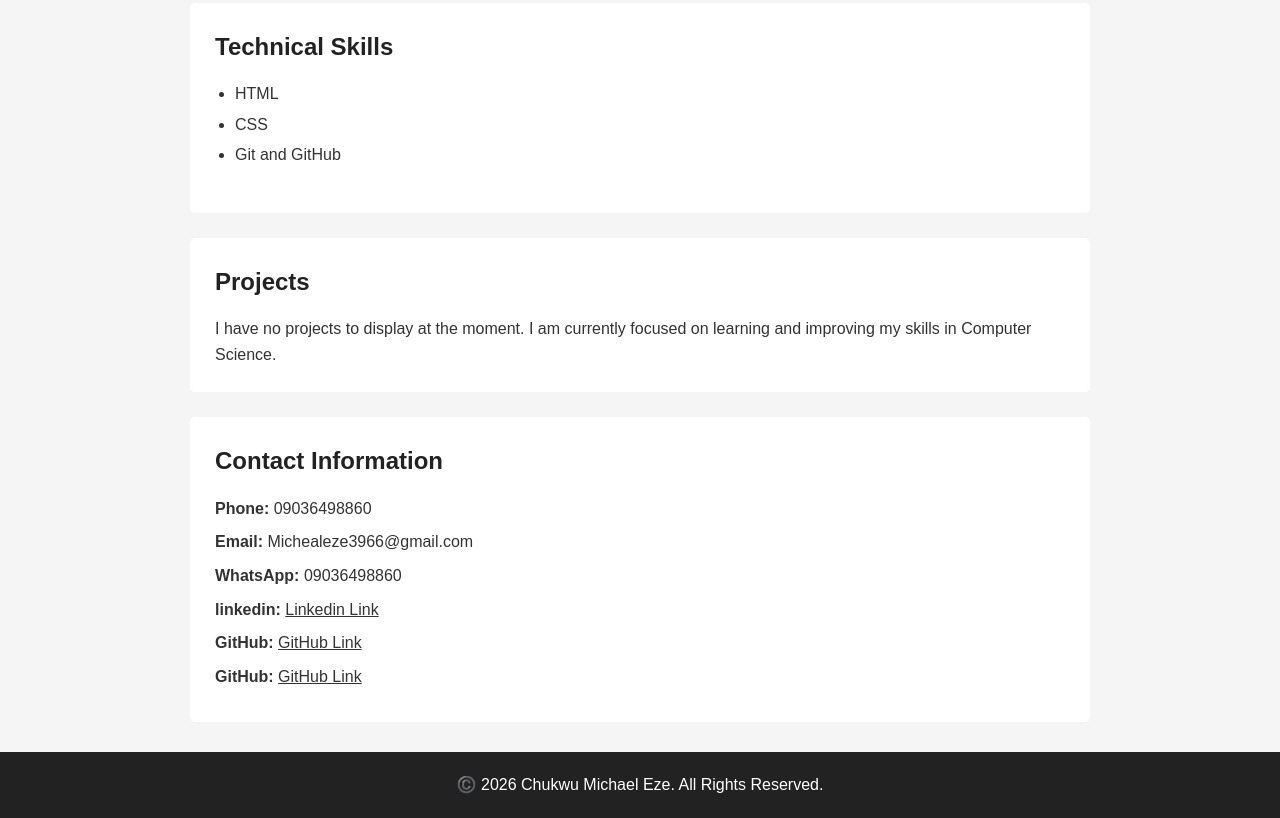
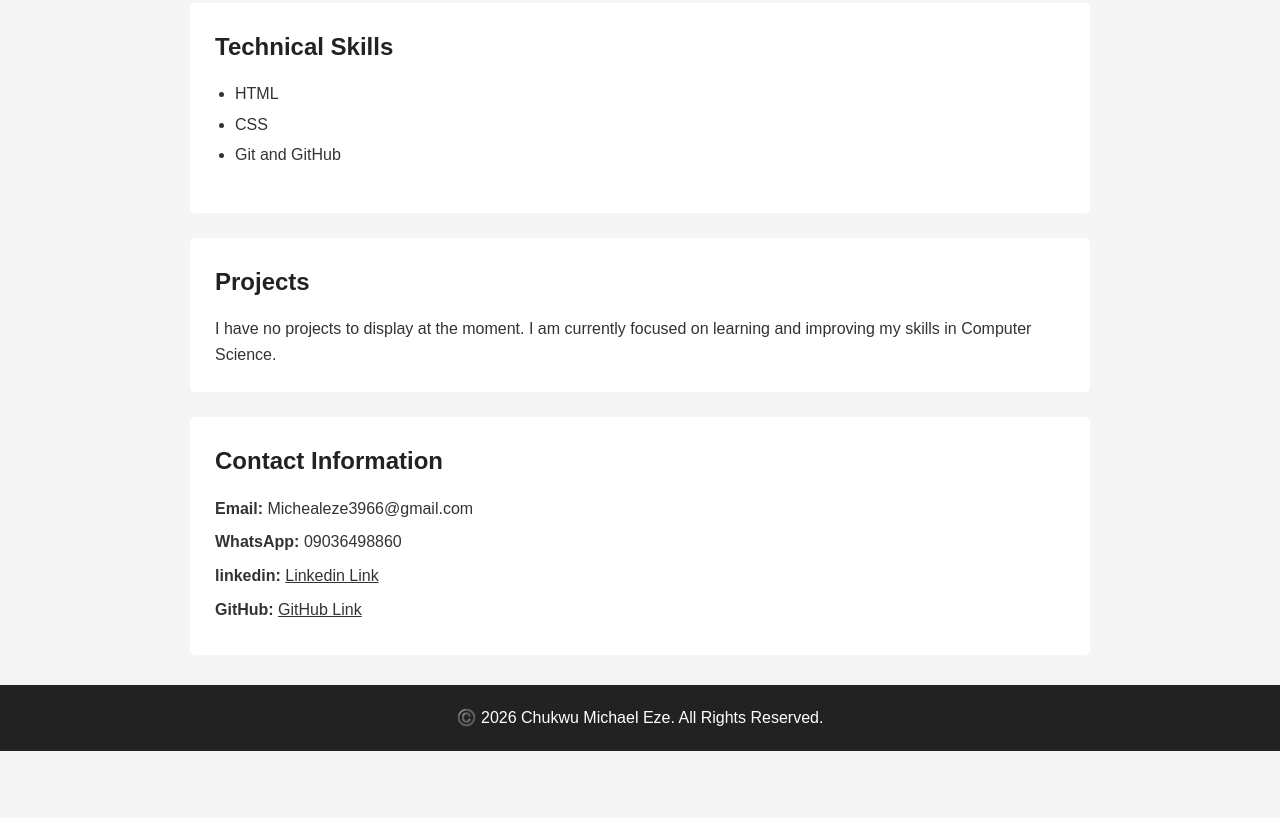
Before and after one commit to CapitalM0897/Portfolio-, a plain HTML site: page index.html in a window 1280 px wide. Shown: the part 1003-1821 px from the top of the page. After the commit the page ends 1754 px from the top, so only its background shows below. Drawn offline with Linux system fonts and the light colour scheme.

Commit message:
Update index.html

```diff
--- a/index.html
+++ b/index.html
@@ -273,7 +273,7 @@
         <section id="contact">
             <h2>Contact Information</h2>
 
-            <p><strong>Phone:</strong> 09036498860</p>
+
 
             <p>
                 <strong>Email:</strong>
@@ -296,10 +296,7 @@
             </p>
 
 
-            <p>
-                <strong>GitHub:</strong>
-                <a href="https://github.com/CapitalM0897" target="_blank">GitHub Link</a>
-            </p>
+
 
             <p>
                 <strong>GitHub:</strong>
```
